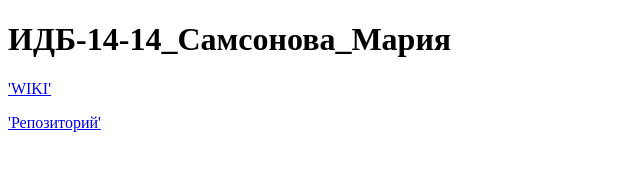
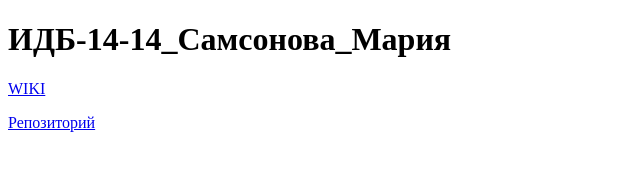
Before and after one commit to MariaSamsonova/OOP_Lab, a plain HTML site: page index.html in a window 1280 px wide. Shown: the full height of the page, 0-640 px from the left. Drawn offline with Linux system fonts and the light colour scheme.

Commit message:
Update index.html

```diff
--- a/index.html
+++ b/index.html
@@ -11,7 +11,7 @@
   <html>
     <body>
       <h1>ИДБ-14-14_Самсонова_Мария</h1>
-<p><a href='https://github.com/MariaSamsonova/OOP_Lab/wiki'>'WIKI'</a></p>
- <p><a href='https://github.com/MariaSamsonova/OOP_Lab'>'Репозиторий'</a></p>
+<p><a href='https://github.com/MariaSamsonova/OOP_Lab/wiki'>WIKI</a></p>
+ <p><a href='https://github.com/MariaSamsonova/OOP_Lab'>Репозиторий</a></p>
      </body>
       </html>
```
